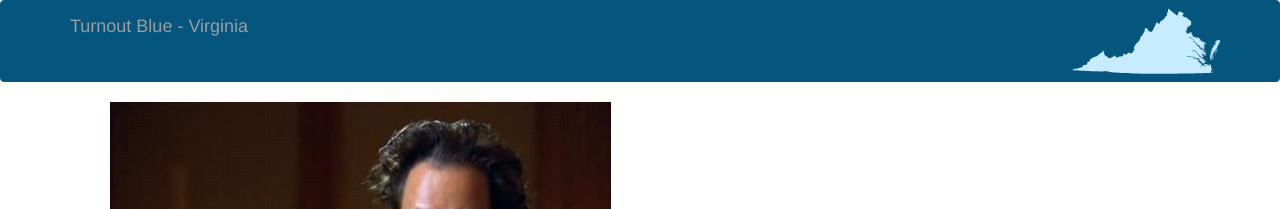
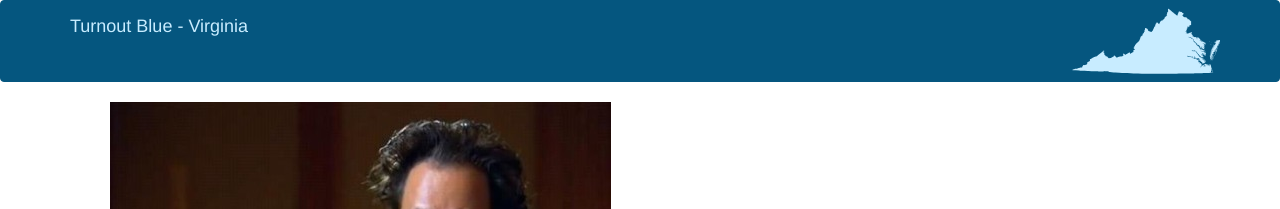
Before and after one commit to aleckohut/Alec, a Jekyll site: the page built from index.md, in a window 1280 px wide. Shown: the top 209 px of the page. Built offline with Jekyll 4.4.1, drawn with Linux system fonts in a browser that asks for light colours; nearby versions of some CDN libraries.

Commit message:
adding link colors

```diff
--- a/_layouts/default.html
+++ b/_layouts/default.html
@@ -10,7 +10,7 @@
     background-color: #05567F;
     border-color: #05567F;
 }
-.navbar-brand {
+.navbar-brand, .navbar-brand:active, .navbar-brand:link, .navbar-brand:visited {
     color: #C8ECFF;
 }
     </style>
```
